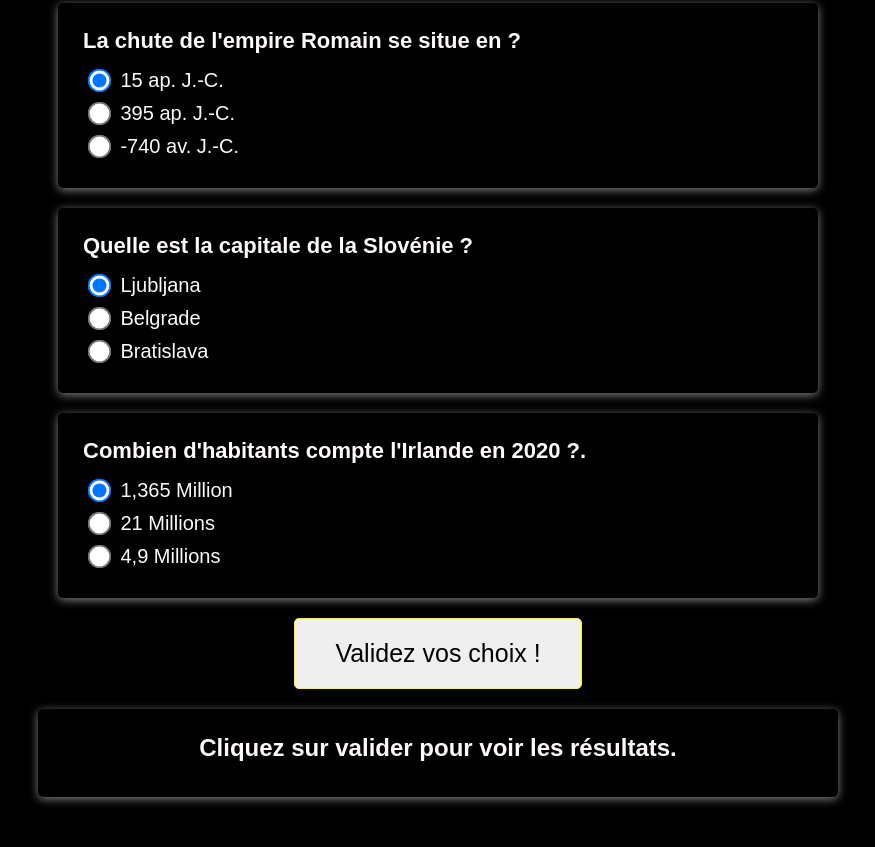
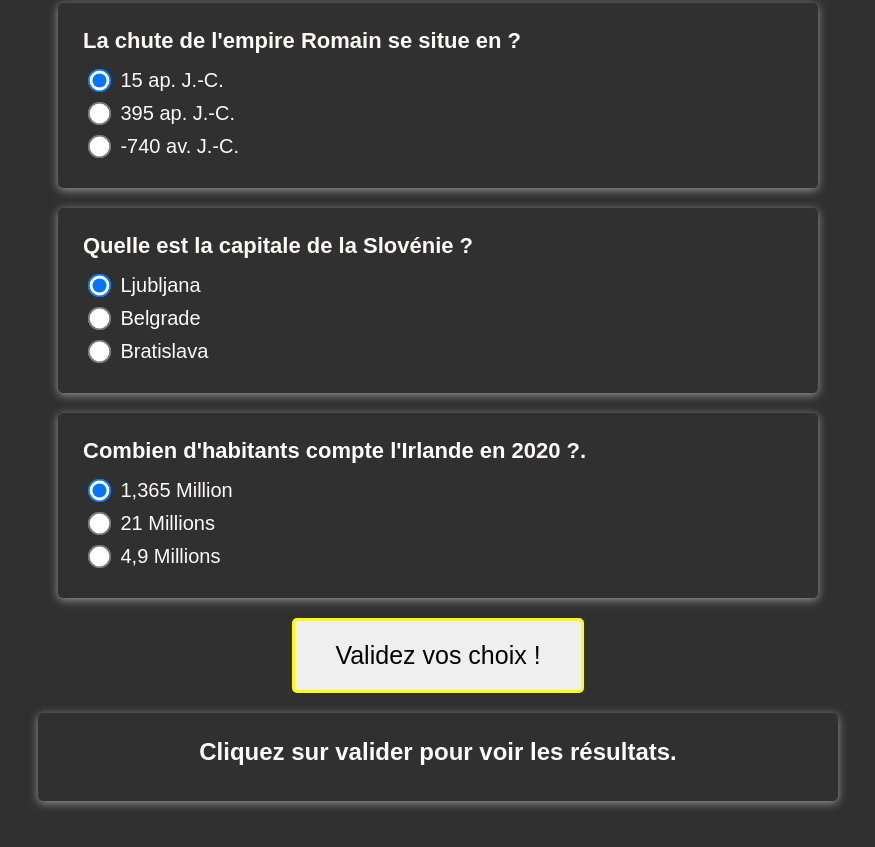
Before and after one commit to angeliquejeanne/Projet-Quizz-1, a plain HTML site: page index.html in a window 1280 px wide. Shown: the part 535-1382 px from the top of the page, without its empty margins (202-1077 px from the left). Drawn offline with Linux system fonts and the light colour scheme.

Commit message:
Update style.css

```diff
--- a/style.css
+++ b/style.css
@@ -6,7 +6,7 @@
 
 body {
     font-family: Arial, Helvetica, sans-serif;
-    background-color: black;
+    background-color: #303030;
     color: snow;
 }
 
@@ -69,7 +69,7 @@ h1 {
 form button {
     border: none;
     outline: none;
-    border: 1px solid yellow;
+    border: 3px solid yellow;
     border-radius: 5px;
     display: block;
     margin: 20px auto;
```
